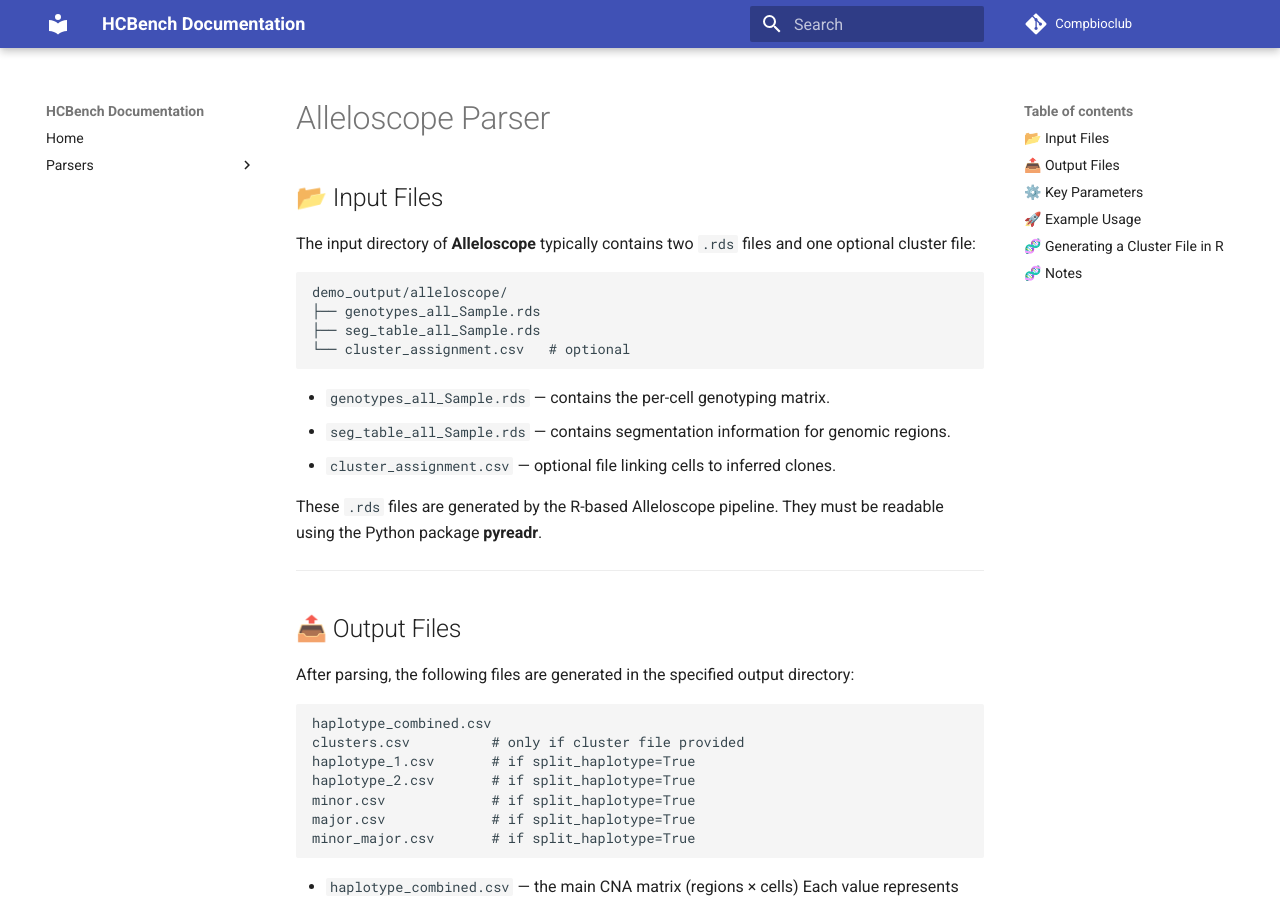
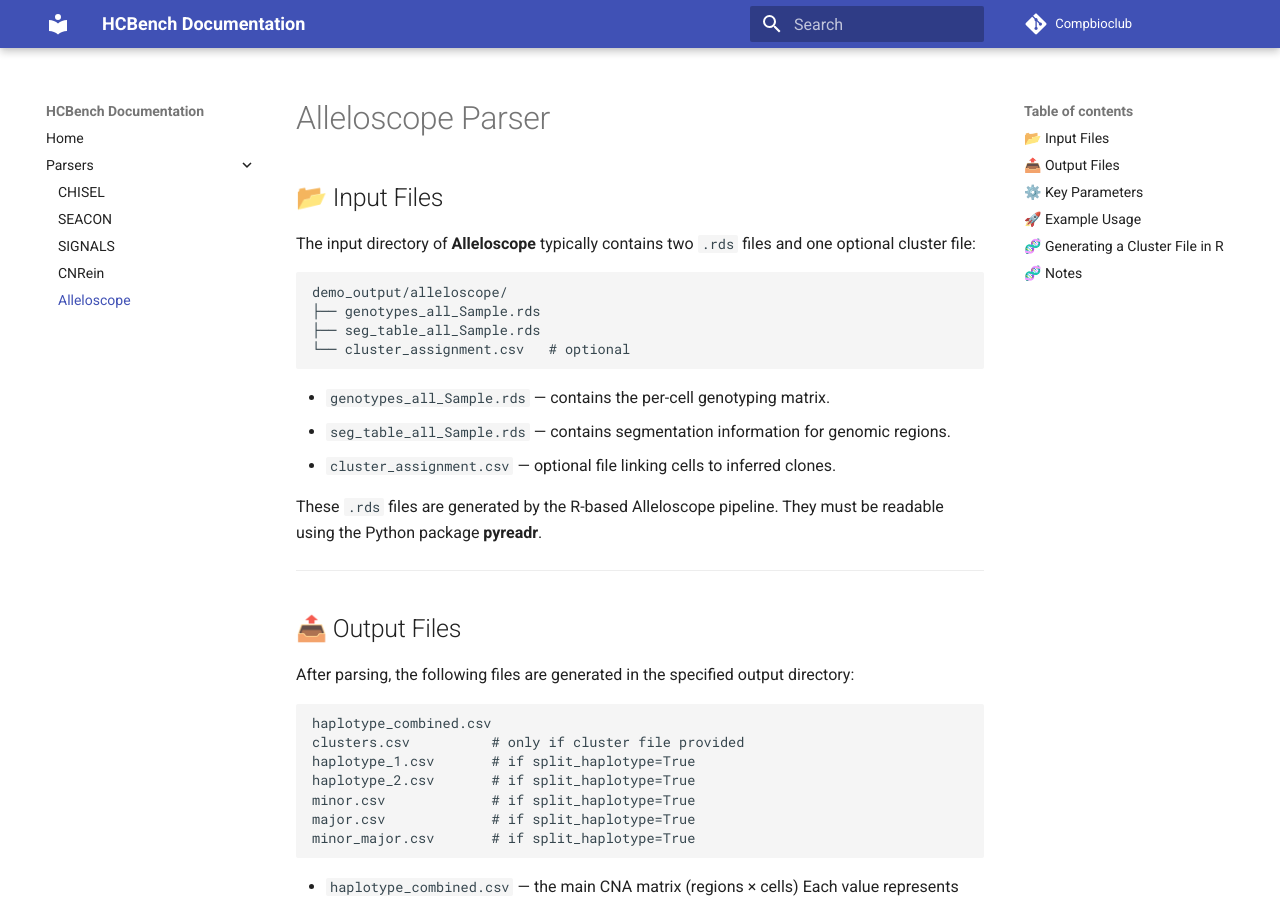
Before and after one commit to compbioclub/HCBench, an MkDocs documentation site: the page built from docs/parsers/alleloscope.md, in a window 1280 px wide and 900 px high. Built offline with MkDocs 1.6.1 and Material for MkDocs 9.7.7, drawn with Linux system fonts in a browser that asks for light colours.

Commit message:
add alleloscope nav

```diff
--- a/mkdocs.yml
+++ b/mkdocs.yml
@@ -7,5 +7,6 @@ nav:
       - SEACON: parsers/seacon.md
       - SIGNALS: parsers/signals.md
       - CNRein: parsers/cnrein.md
+      - Alleloscope: parsers/alleloscope.md
 theme:
   name: material
```
